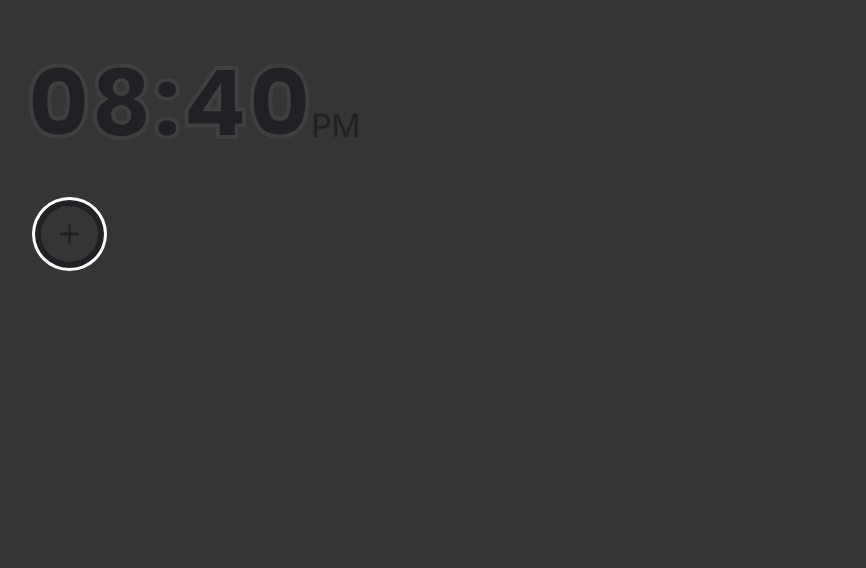
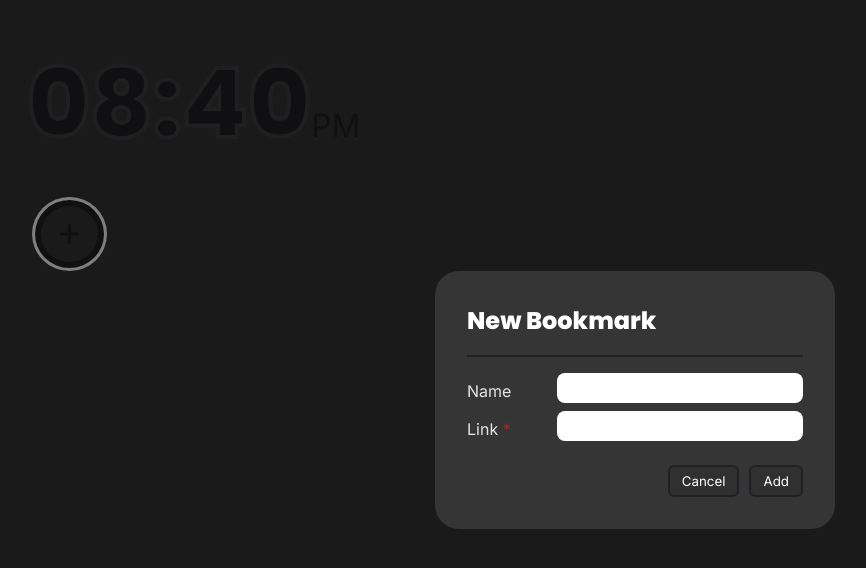
Before and after one commit to yashchaudhari008/minime, a React (Vite) app: page / in a window 1280 px wide. Both pictures are taken after a click on the button 74 px from the left and 234 px from the top of the page. Shown: the top 568 px of the page, without its empty margins (5-871 px from the left). Built offline with nearby package versions, Linux system fonts and the light colour scheme.

Commit message:
implemented add new widget functionality

```diff
--- a/src/components/WidgetHolder/WidgetHolder.tsx
+++ b/src/components/WidgetHolder/WidgetHolder.tsx
@@ -1,11 +1,15 @@
-import { getWidgets, WidgetType } from "../../utils/widgetsUtils";
+import React, { FormEvent, useState } from "react";
+import { addWidget, getWidgets, WidgetType } from "../../utils/widgetsUtils";
 import type { WidgetData } from "../../utils/widgetsUtils";
-
+import Modal from "../shared/Modal/Modal";
+import InputField from "../shared/InputField/InputField";
 import AddNewWidgetBtn from "../widgets/AddNewWidgetBtn/AddNewWidgetBtn";
 import BookmarkWidget from "../widgets/BookmarkWidget/BookmarkWidget";
 import styles from "./widgetHolder.module.scss";
 
 const WidgetHolder = () => {
+	const [showAddNewWidgetModal, setShowAddNewWidgetModal] = useState(false);
+
 	const widgetsData = getWidgets();
 
 	const getWidgetDOM = (widgetData: WidgetData, index: number) => {
@@ -14,14 +18,66 @@ const WidgetHolder = () => {
 				return <BookmarkWidget key={index} {...widgetData} />;
 		}
 	};
+
+	const openAddNewWidgetModal = () => {
+		setShowAddNewWidgetModal(true);
+	};
+
+	const closeAddNewWidgetModal = () => {
+		setShowAddNewWidgetModal(false);
+	};
+
+	const onModalSubmit = (e: FormEvent<HTMLFormElement>) => {
+		e.preventDefault();
+		const formData = new FormData(e.currentTarget);
+
+		const nameFromForm = formData.get("name")?.toString();
+		const linkFromForm = formData.get("url")?.toString() || "";
+
+		if (!linkFromForm) {
+			alert("Link is Invalid!");
+			return;
+		}
+
+		addWidget({
+			widgetIndex: 0,
+			type: WidgetType.BookmarkWidget,
+			link: linkFromForm,
+			name: nameFromForm,
+		});
+		location.reload();
+		closeAddNewWidgetModal();
+	};
+
 	return (
 		<div className={styles.widgetHolderWrapper}>
 			<div className={styles.widgetHolder}>
 				{widgetsData.map((widgetData, index) => {
-					return <div className={styles.widget}>{getWidgetDOM(widgetData, index)}</div>;
+					return (
+						<div key={index} className={styles.widget}>
+							{getWidgetDOM(widgetData, index)}
+						</div>
+					);
 				})}
-				<AddNewWidgetBtn />
+				<AddNewWidgetBtn onClick={openAddNewWidgetModal} />
 			</div>
+
+			<Modal showModal={showAddNewWidgetModal} headerText="New Bookmark">
+				<form className={styles.modalContent} onSubmit={onModalSubmit}>
+					<div className={styles.formInputHolder}>
+						<InputField id="name" label="Name" />
+					</div>
+					<div className={styles.formInputHolder}>
+						<InputField id="url" label="Link" type="url" required />
+					</div>
+					<div className={styles.modalFooter}>
+						<button type="button" onClick={closeAddNewWidgetModal}>
+							Cancel
+						</button>
+						<button type="submit">Add</button>
+					</div>
+				</form>
+			</Modal>
 		</div>
 	);
 };
--- a/src/components/WidgetHolder/widgetHolder.module.scss
+++ b/src/components/WidgetHolder/widgetHolder.module.scss
@@ -1,3 +1,6 @@
+@import "/src/styles/mixins.scss";
+@import "/src/styles/variables.scss";
+
 .widgetHolderWrapper {
 	padding: 8px;
 	overflow: auto;
@@ -13,3 +16,42 @@
 		}
 	}
 }
+
+.modalContent {
+	flex: 1;
+	display: flex;
+	flex-direction: column;
+	gap: 8px;
+	.formInputHolder {
+		display: inline-flex;
+		align-items: end;
+
+		font-weight: 500;
+		label {
+			width: 90px;
+		}
+		input {
+			flex: 1;
+			height: 30px;
+			border-radius: 8px;
+			border: none;
+		}
+	}
+	.modalFooter {
+		width: 100%;
+		padding-top: 16px;
+		display: inline-flex;
+		justify-content: end;
+		gap: 10px;
+		// border-top: 2px solid black;
+		button {
+			@include font-inter;
+			font-weight: 800;
+			background-color: rgba(0, 0, 0, 0.1);
+			border: 2px solid $primaryColor;
+			color: white;
+			padding: 6px 12px;
+			border-radius: 6px;
+		}
+	}
+}
--- /dev/null
+++ b/src/components/shared/InputField/InputField.tsx
@@ -0,0 +1,21 @@
+import React from "react";
+
+type InputFieldProps = {
+	id: string;
+	type?: string;
+	required?: boolean;
+	label?: string;
+};
+
+const InputField = ({ id, type = "text", required = false, label }: InputFieldProps) => {
+	return (
+		<>
+			<label htmlFor={id}>
+				{label} {required && <span style={{ color: "rgb(187, 30, 30)" }}>*</span>}
+			</label>
+			<input id={id} name={id} type={type} required={required} />
+		</>
+	);
+};
+
+export default InputField;
--- /dev/null
+++ b/src/components/shared/Modal/Modal.tsx
@@ -0,0 +1,26 @@
+import React from "react";
+import styles from "./modal.module.scss";
+
+type ModalProps = {
+	showModal: boolean;
+	headerText?: string;
+};
+
+const Modal = ({
+	children: modalContent,
+	showModal,
+	headerText,
+}: React.PropsWithChildren<ModalProps>) => {
+	return (
+		showModal && (
+			<div className={styles.overlay}>
+				<div className={styles.modal}>
+					{headerText && <div className={styles.header}>{headerText}</div>}
+					{modalContent}
+				</div>
+			</div>
+		)
+	);
+};
+
+export default Modal;
--- /dev/null
+++ b/src/components/shared/Modal/modal.module.scss
@@ -0,0 +1,34 @@
+@import "/src/styles/variables.scss";
+@import "/src/styles/mixins.scss";
+
+.overlay {
+	background-color: rgba(0, 0, 0, 0.5);
+
+	height: 100%;
+	width: 100%;
+
+	position: absolute;
+	top: 0;
+	left: 0;
+
+	display: grid;
+	place-items: center;
+	.modal {
+		width: 400px;
+
+		background-color: #353535;
+		border-radius: 24px;
+		padding: 32px;
+
+		display: flex;
+		flex-direction: column;
+		.header {
+			@include font-poppins;
+			font-size: 24px;
+			color: white;
+			padding-bottom: 16px;
+			margin-bottom: 16px;
+			border-bottom: 2px solid $primaryColor;
+		}
+	}
+}
--- a/src/components/widgets/AddNewWidgetBtn/AddNewWidgetBtn.tsx
+++ b/src/components/widgets/AddNewWidgetBtn/AddNewWidgetBtn.tsx
@@ -1,10 +1,13 @@
+import React from "react";
 import { faPlus } from "@fortawesome/free-solid-svg-icons";
 import { FontAwesomeIcon } from "@fortawesome/react-fontawesome";
 import styles from "./addNewWidgetBtn.module.scss";
 
-const AddNewWidgetBtn = () => {
+const AddNewWidgetBtn = ({
+	onClick: onClickHandler,
+}: React.HTMLProps<HTMLButtonElement>) => {
 	return (
-		<button role="button" className={styles.addNewWidget}>
+		<button role="button" className={styles.addNewWidget} onClick={onClickHandler}>
 			<FontAwesomeIcon icon={faPlus} className={styles.icon} />
 		</button>
 	);
```
